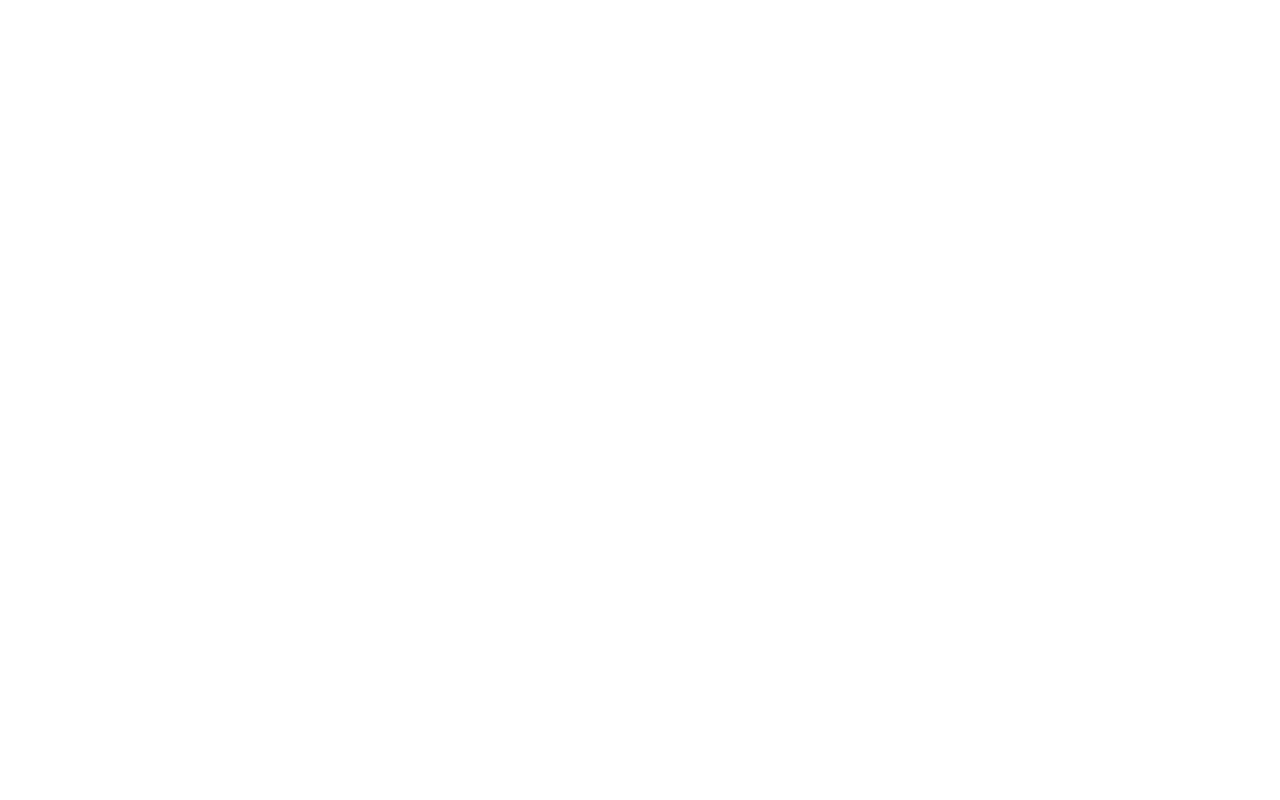
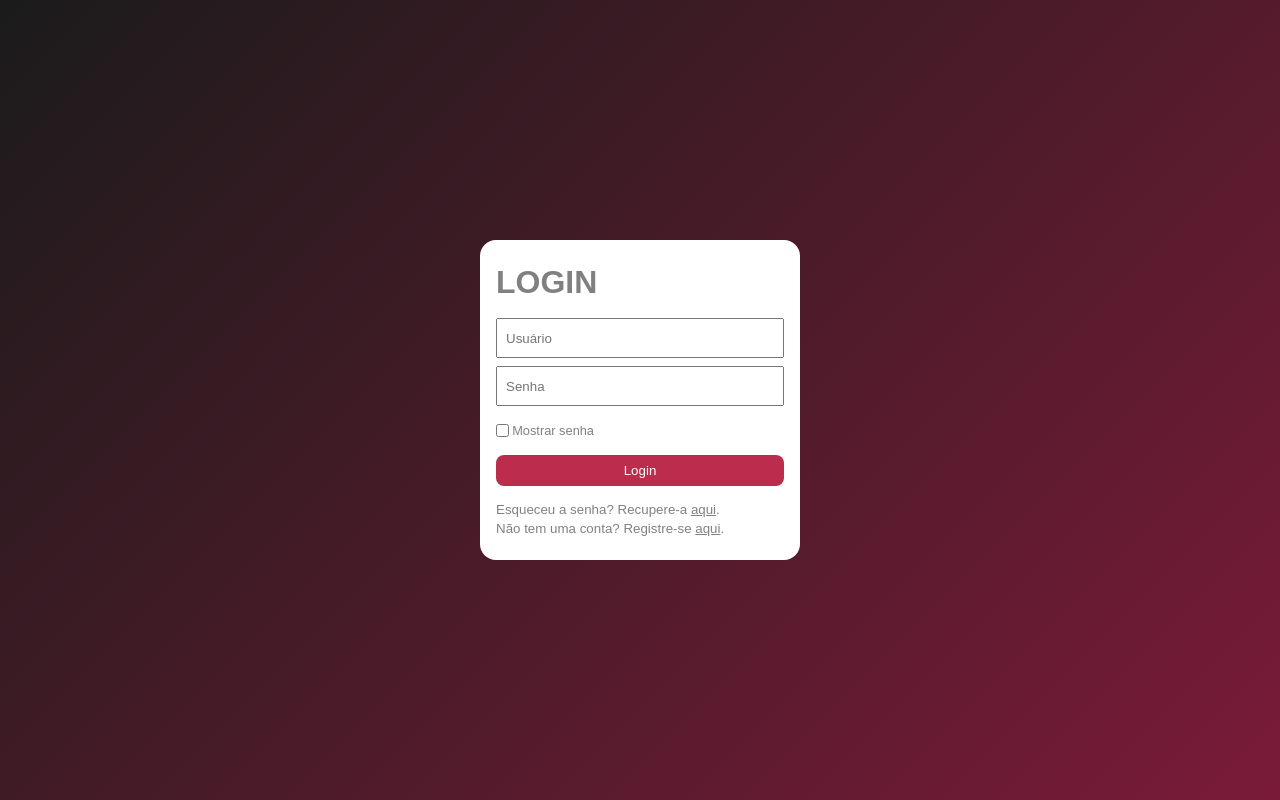
Before and after one commit to italod21/loggerSystem, a plain HTML site: page src/pages/login.html in a window 1280 px wide. Drawn offline with Linux system fonts and the light colour scheme; a web font is replaced by a local one.

Commit message:
Criação da página de login

```diff
--- a/src/pages/login.html
+++ b/src/pages/login.html
@@ -0,0 +1,35 @@
+<!DOCTYPE html>
+<html lang="pt-BR">
+<head>
+    <meta charset="UTF-8">
+    <meta name="viewport" content="width=device-width, initial-scale=1.0">
+    <link rel="stylesheet" href="../styles/global.css">
+    <link rel="stylesheet" href="../styles/form.css">
+    <title>Login</title>
+</head>
+<body>
+    <form class="form">
+
+        <h1>LOGIN</h1>
+
+        <div class="input">
+            <input type="text" placeholder="Usuário">
+            <input type="text" placeholder="Senha">
+        </div>
+
+        <div class="check">
+            <input type="checkbox" name="show" id="show">
+            <label for="show">Mostrar senha</label>
+        </div>
+
+        <button class="btn">Login</button>
+
+        <div class="footer">
+            <small>Esqueceu a senha? Recupere-a <a href="#">aqui</a>.</small>
+            <small>Não tem uma conta? Registre-se <a href="#">aqui</a>.</small>
+        </div>
+
+    </form>
+
+</body>
+</html>
--- /dev/null
+++ b/src/scripts/start.js
@@ -0,0 +1,6 @@
+//const btn = document.getElementById('start');
+const button = document.querySelector('#start');
+
+button.addEventListener('click', () => {
+ window.location.href = './src/pages/login.html';
+});
--- /dev/null
+++ b/src/styles/form.css
@@ -0,0 +1,51 @@
+.form {
+    background-color: white;
+    padding: 1rem;
+    display: flex;
+    flex-direction: column;
+    justify-content: space-around;
+    align-items:start;
+    border-radius: 1rem;
+    color: gray;
+    height: 20rem;
+    width: 20rem;
+}
+
+.footer {
+    display: flex;
+    flex-direction: column;
+    gap: 0.2rem;
+}
+
+.btn {
+    width: 100%;
+
+}
+
+.input {
+    width: 100%;
+    display: flex;
+    flex-direction: column;
+    gap: 0.5rem;
+
+    input {
+        height: 2.5rem;
+    }
+
+}
+
+input::placeholder {
+    padding-left: 0.5rem;
+}
+
+.check {
+    display: flex;
+    flex-direction: row;
+    align-items: center;
+    font-size: 0.8rem;
+    gap: 0.2rem;
+}
+
+a {
+    color: gray;
+}
--- a/src/styles/global.css
+++ b/src/styles/global.css
@@ -1,9 +1,10 @@
+@import url('https://fonts.googleapis.com/css2?family=Elms+Sans:ital,wght@0,100..900;1,100..900&family=Inter:ital,opsz,wght@0,14..32,100..900;1,14..32,100..900&family=Montserrat:ital,wght@0,100..900;1,100..900&family=WDXL+Lubrifont+SC&display=swap');
+
 * {
     margin: 0;
     padding: 0;
     box-sizing: border-box;
-    font-family: Arial, Helvetica, sans-serif;
-    color: rgb(229, 229, 229);
+    font-family: "Elms Sans", sans-serif;
 }
 
 html, body {
@@ -15,17 +16,23 @@ body {
     flex-direction: column;
     align-items: center;
     justify-content: center;
-    gap: 15px;
+    background: linear-gradient(135deg, #1b1b1b, #7a1b38);
 
-    background: linear-gradient(#e65758, #771d32);
 }
 
 button {
-    margin-top: 10px;
-    padding: 8px 30px;
-    border-radius: 5px;
+    padding: 0.5rem 2rem;
+    border-radius: 0.5rem;
     border: none;
-    background-color: #ffffff;
+    background-color: #bc2c4d;
     cursor: pointer;
-    color: #771d32;
+    color: white;
 }
+
+.p1 {
+    color: white;
+}
+
+#start {
+    margin-top: 2rem;
+}
```
Also changed, not shown: index.html (+4 -4 lines).
